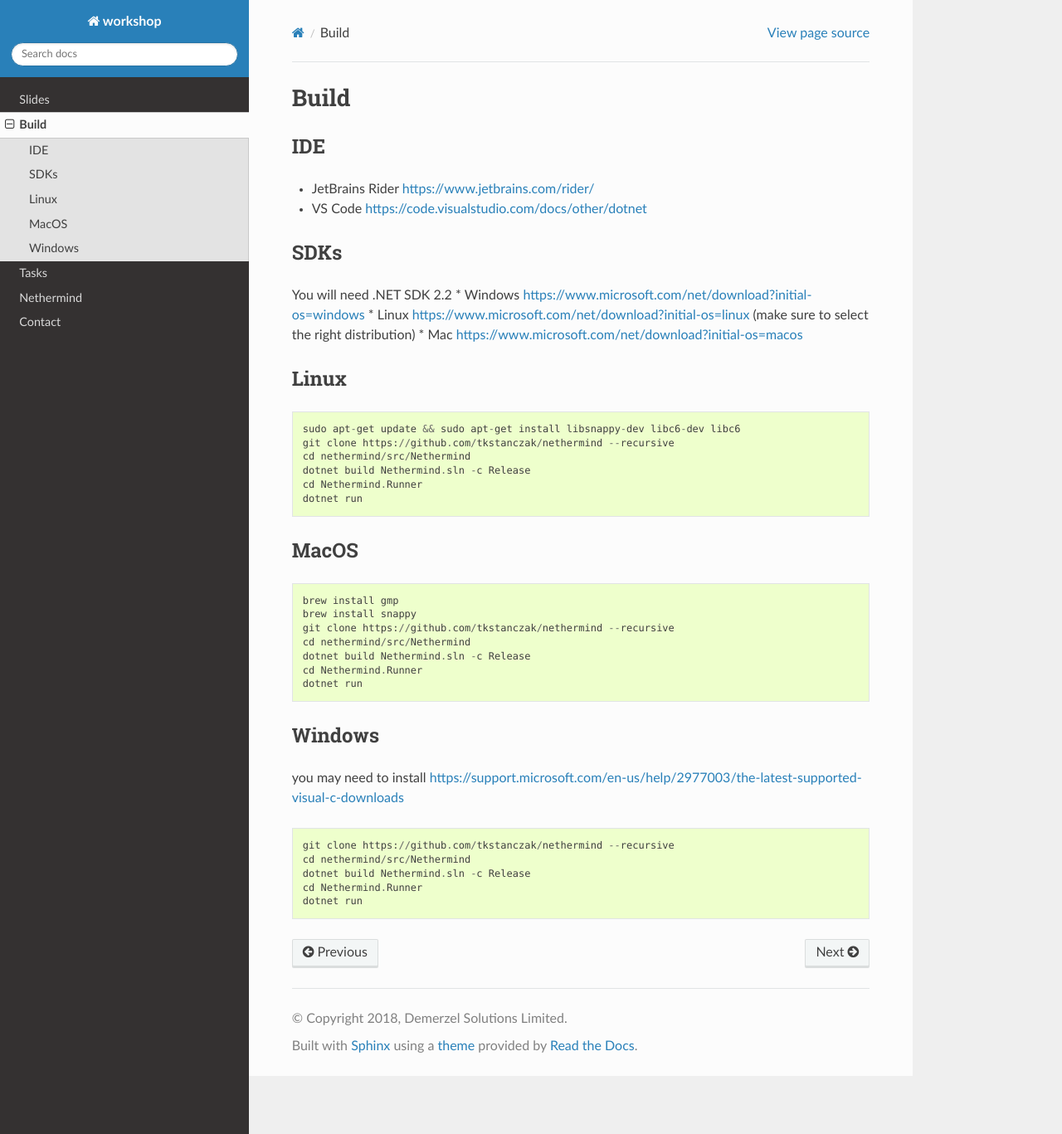
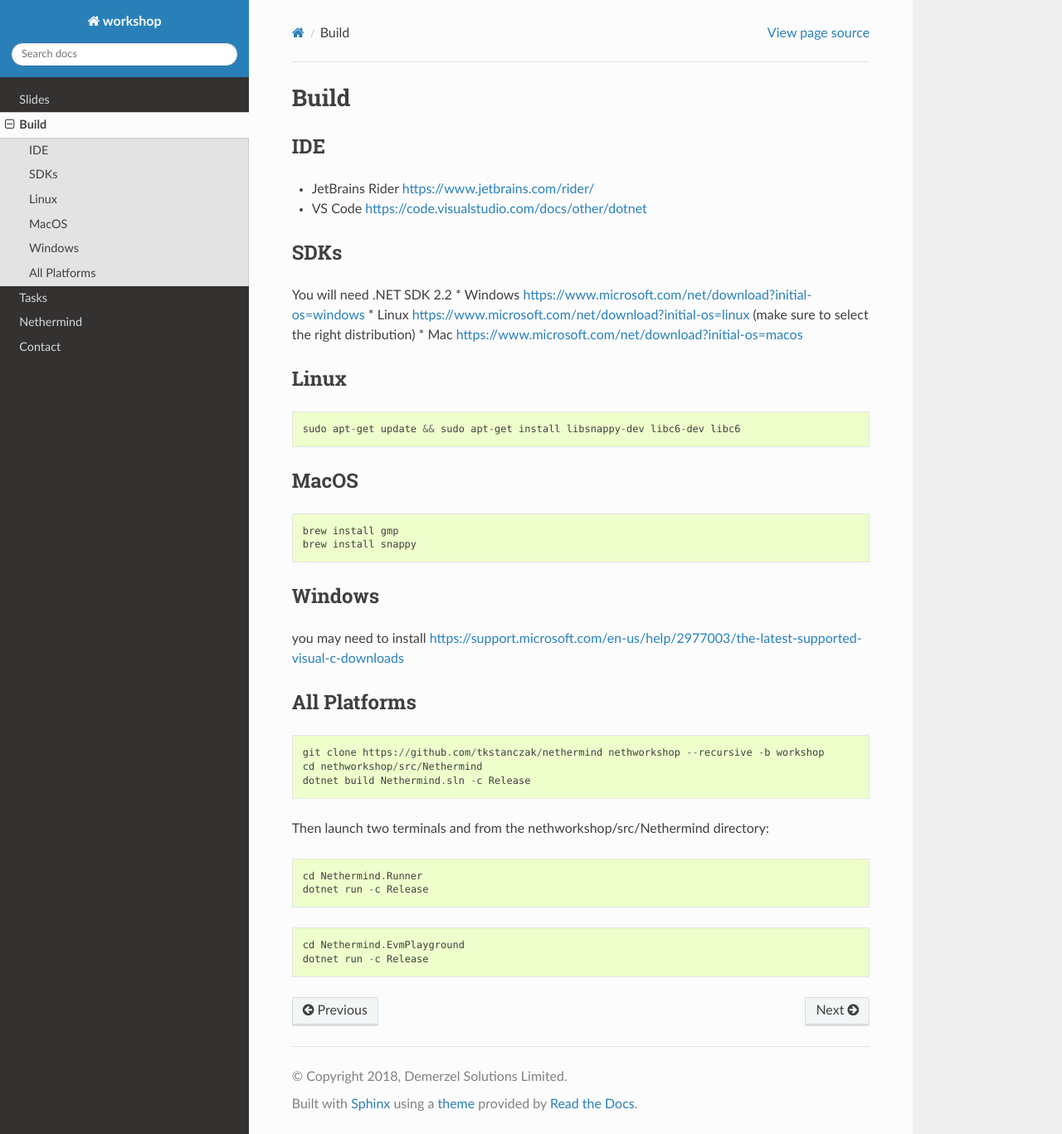
Before and after one commit to NethermindEth/workshop, a Sphinx documentation site: the page built from docs/source/build.rst, in a window 1280 px wide and 1367 px high. Shown: the whole window at 83% size. Built offline with Sphinx 7.4.7 and the Read the Docs theme 2.0.0, drawn with Linux system fonts in a browser that asks for light colours.

Commit message:
Update build.rst
use nethworkshop directory explicitly, DRY, launch two terminals

```diff
--- a/docs/source/build.rst
+++ b/docs/source/build.rst
@@ -21,11 +21,6 @@
 ::
 
     sudo apt-get update && sudo apt-get install libsnappy-dev libc6-dev libc6
-    git clone https://github.com/tkstanczak/nethermind --recursive
-    cd nethermind/src/Nethermind
-    dotnet build Nethermind.sln -c Release
-    cd Nethermind.Runner
-    dotnet run
 
 MacOS
 ^^^^^
@@ -34,21 +29,29 @@
 
     brew install gmp
     brew install snappy
-    git clone https://github.com/tkstanczak/nethermind --recursive
-    cd nethermind/src/Nethermind
-    dotnet build Nethermind.sln -c Release
-    cd Nethermind.Runner
-    dotnet run
 
 Windows
 ^^^^^^^
 
 you may need to install https://support.microsoft.com/en-us/help/2977003/the-latest-supported-visual-c-downloads
 
+All Platforms
+^^^^^^^^^^^^^
+
 ::
 
-    git clone https://github.com/tkstanczak/nethermind --recursive
-    cd nethermind/src/Nethermind
+    git clone https://github.com/tkstanczak/nethermind nethworkshop --recursive -b workshop
+    cd nethworkshop/src/Nethermind
     dotnet build Nethermind.sln -c Release
+
+Then launch two terminals and from the nethworkshop/src/Nethermind directory:
+
+::
+
     cd Nethermind.Runner
-    dotnet run
+    dotnet run -c Release
+
+::
+
+    cd Nethermind.EvmPlayground
+    dotnet run -c Release
```
